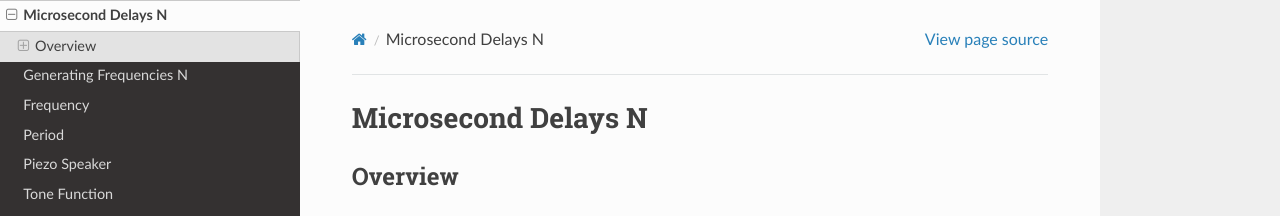
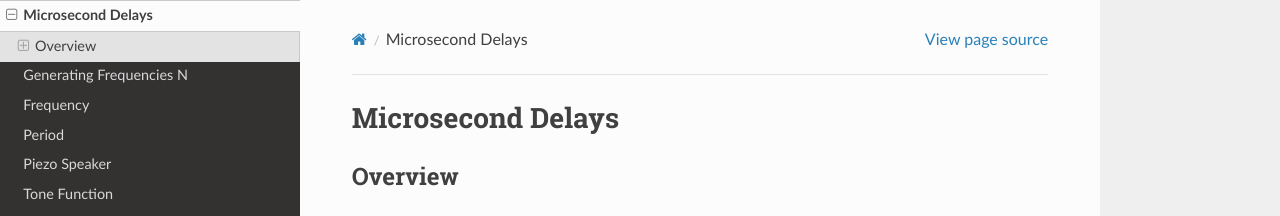
Before and after one commit to maxtkc/mvths-wiki, a Sphinx documentation site: the page built from docs/024a-microsecond-delay.rst, in a window 1280 px wide and 1113 px high. Shown: the top 216 px of the window. Built offline with Sphinx 7.4.7 and the Read the Docs theme 2.0.0, drawn with Linux system fonts in a browser that asks for light colours; pages that are not in the unit, such as notebooks, are missing from menus.

```diff
--- a/docs/024a-microsecond-delay.rst
+++ b/docs/024a-microsecond-delay.rst
@@ -1,4 +1,4 @@
-Microsecond Delays N
+Microsecond Delays
 ==========================
 
 Overview
```
